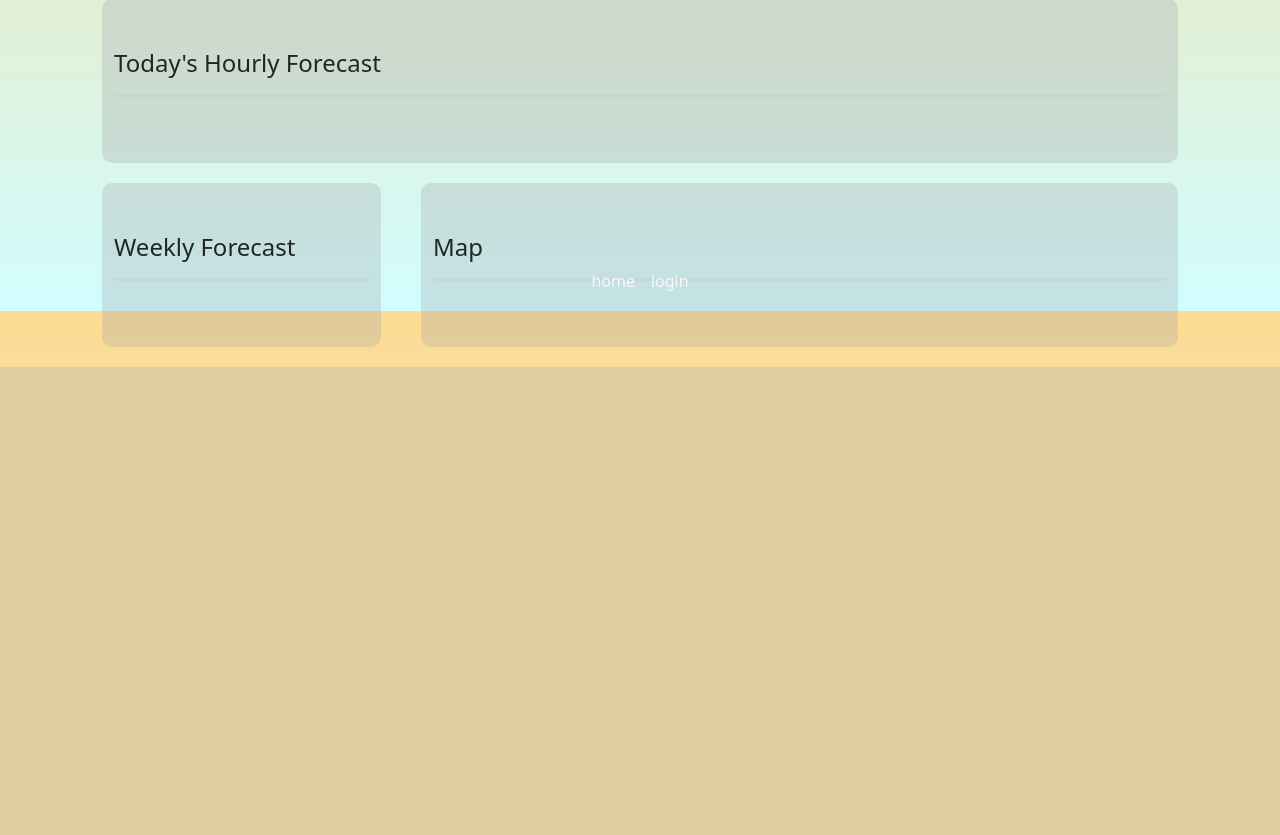
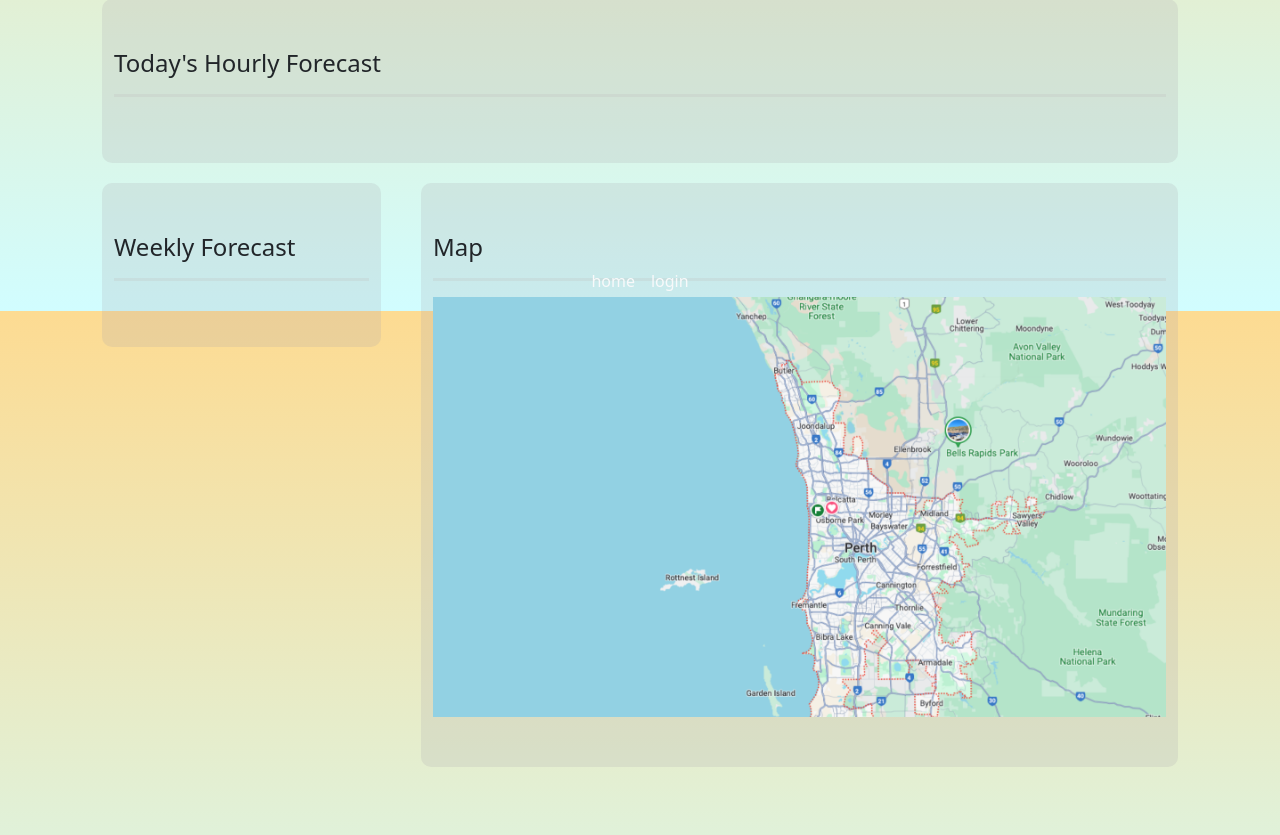
Before and after one commit to vittopan/weatherWebsite, a Flask app: page / in a window 1280 px wide. Shown: the part 489-1324 px from the top of the page. Before the commit the page ends 856 px from the top, so only its background shows below. Run offline with Flask 3, Linux system fonts and the light colour scheme; parts of the project's set-up code (start-up, migrations or seed data) failed here and were passed over.

Commit message:
Placeholder map, and minor UI upgrades.

```diff
--- a/app/app.py
+++ b/app/app.py
@@ -31,15 +31,15 @@ def home():
 def get_weather_route():
     try:
         location = request.form['location']
-        weather = get_weather(location)
+        weather, lat, lon = get_weather(location)
         current_date = datetime.now()
         all_dates = [current_date + timedelta(days=i) for i in range(0, 5)]
 
         if weather:
             # Pass weather, today, and dates variables to the template
-            return render_template('home.html', weather=weather, today=current_date, dates=all_dates, error=None)
+            return render_template('home.html', weather=weather, today=current_date, dates=all_dates, lat=lat, lng=lon, error=None)
         else:
-            return render_template('home.html', weather=None, today=current_date, dates=all_dates, error="Location not found or weather data not available")
+            return render_template('home.html', weather=None, today=current_date, dates=all_dates, lat=lat, lng=lon, error="Location not found or weather data not available")
     except Exception as e:
         print("Error:", e)  # Debugging statement
         return render_template('home.html', weather=None, today=datetime.now(), dates=[], error="Error processing location")
@@ -95,14 +95,14 @@ def get_weather(location):
                     "humidity": humidity,
                     "wind_speed": wind_speed,
                     "weather_code": weather_code
-                }
+                }, lat, lng
             else:
-                return None
+                return None, None, None
         else:
-            return None
+            return None, None, None
     except Exception as e:
         print(f"Error fetching weather data: {e}")
-        return None
+        return None, None, None
 
 
 if __name__ == '__main__':
--- a/app/static/CSS/main.css
+++ b/app/static/CSS/main.css
@@ -7,7 +7,7 @@ body {
 }
 
 .feedBox {
-    background: rgba(163, 161, 168, 0.3);
+    background: rgba(163, 161, 168, 0.2);
     padding: 50px;
     border-radius: 10px;
     height: max-content;
--- a/app/templates/home.html
+++ b/app/templates/home.html
@@ -1,5 +1,6 @@
 {% extends 'index.html' %}
 {% block content %}
+
 <!-- Form Container to get the actual location. -->
 <div class="container-fluid feedBox feedBoxSwell">
     <h1 class="text-white mt-5">Weather App</h1>
@@ -36,14 +37,14 @@
     </div>
 </div>
 <!-- Container to tell the weekly forecast -->
-<div class="container-fluid">
+<div class="container-fluid pb-5">
     <div class="row">
         <div class="col-md-3 feedBox feedBoxSwell">
             <h4>Weekly Forecast</h4>
             <hr class="solid">
             <div class="container">
                 <div class="row">
-                    {%for date in dates%}
+                    {% for date in dates %}
                         <div class="col-6">
                             <p class="no-margin"><strong>{{ date.strftime("%A") }}</strong></p>
                             <p class="no-margin">{{ date.strftime("%B %d") }}</p>
@@ -52,13 +53,16 @@
                             <!-- Here will go the weather details. -->
                             <p>Placeholder</p>
                         </div>
-                    {%endfor%}
+                    {% endfor %}
                 </div>
             </div>
         </div>
         <div class="col-md feedBox feedBoxSwell" style="height: inherit;">
             <h4>Map</h4>
             <hr class="solid">
+            <div style="height: 420px; overflow: hidden;">
+                <img class="img-fluid" src="../static/Images/MapImage.png" alt="googleMaps" style="width: 100%; height: 100%; object-fit: cover;">
+            </div>
         </div>
     </div>
 </div>
--- a/app/templates/index.html
+++ b/app/templates/index.html
@@ -6,7 +6,7 @@
     <title>Weather App</title>
     <link rel="stylesheet" href="../static/CSS/main.css">
     <link href="https://cdn.jsdelivr.net/npm/bootstrap@5.3.3/dist/css/bootstrap.min.css" rel="stylesheet" integrity="sha384-QWTKZyjpPEjISv5WaRU9OFeRpok6YctnYmDr5pNlyT2bRjXh0JMhjY6hW+ALEwIH" crossorigin="anonymous">
-</head>
+
 <body>
     <div class="container">
         <header class="text-white">
```
Also changed, not shown: README.md, app/static/Images/MapImage.png (added).
